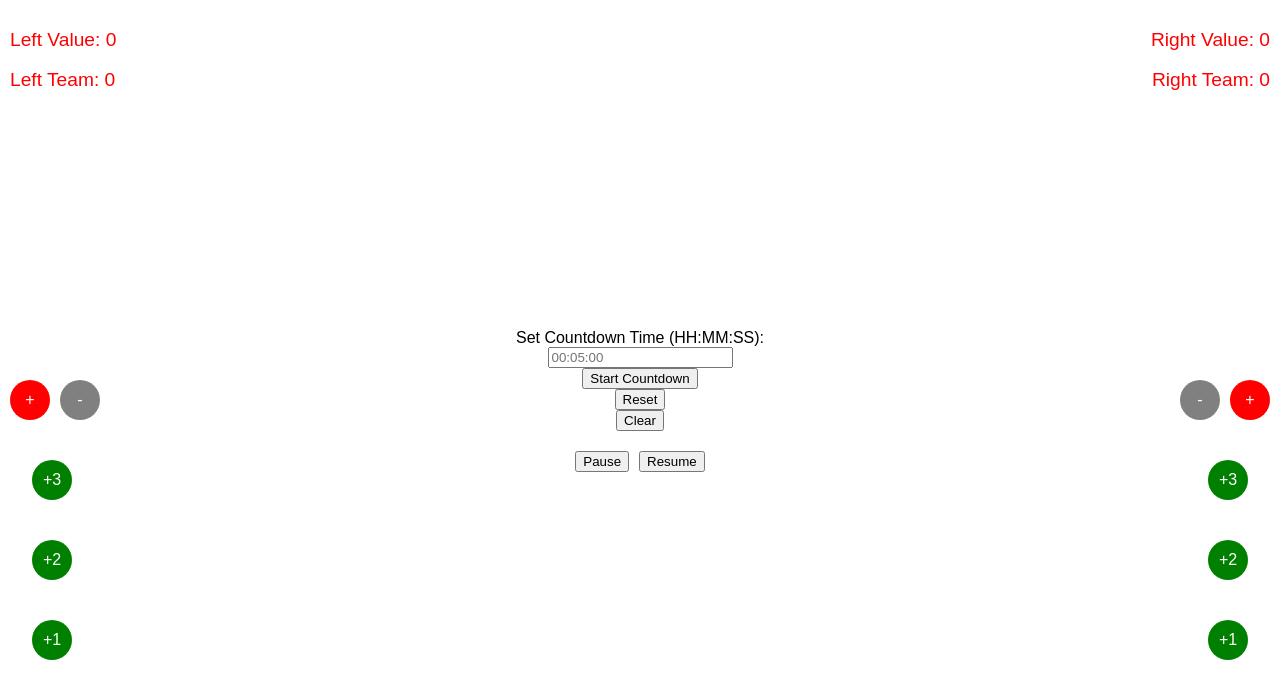
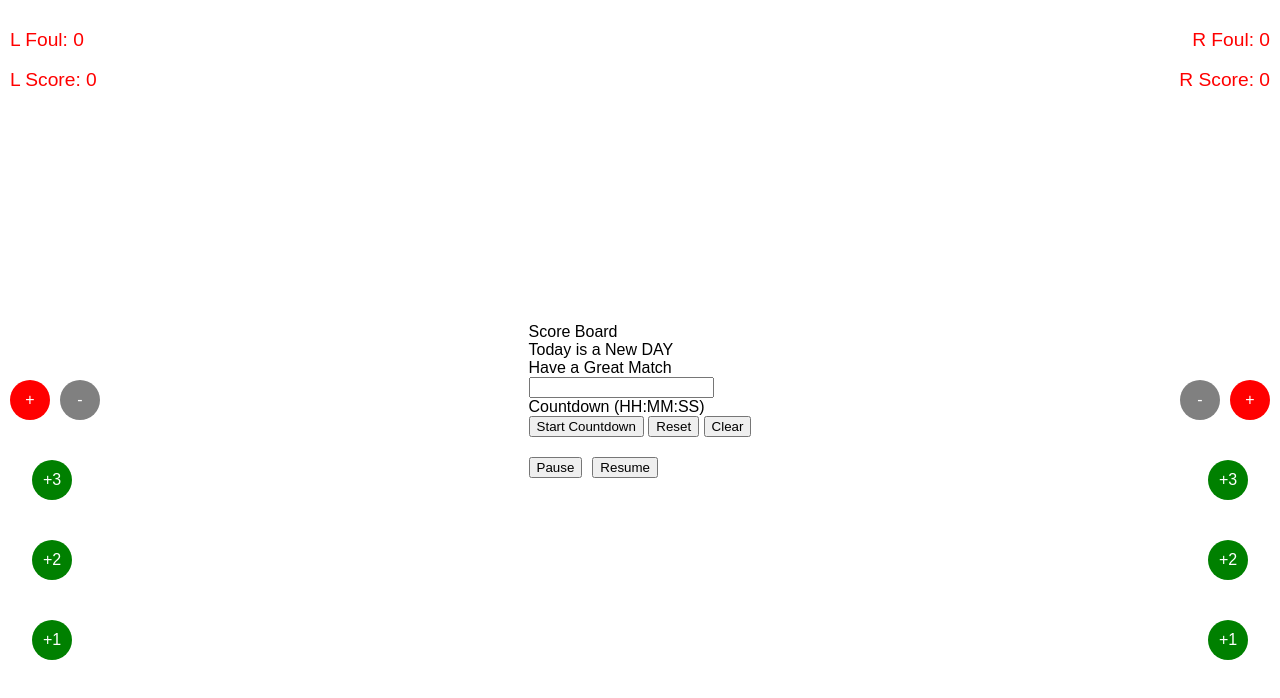
Before and after one commit to prats3992/score-board, a plain HTML site: page index.html in a window 1280 px wide. Drawn offline with Linux system fonts and the light colour scheme.

Commit message:
Fixing Site structure

```diff
--- a/index.html
+++ b/index.html
@@ -1,24 +1,32 @@
 <!DOCTYPE html>
 <html lang="en">
   <head>
-  <meta charset="UTF-8">
-  <meta name="viewport" content="width=device-width, initial-scale=1.0">
+    <meta charset="UTF-8" />
+    <meta name="viewport" content="width=device-width, initial-scale=1.0" />
     <title>Countdown Timer</title>
     <link rel="stylesheet" href="master.css" />
     <script src="main.js"></script>
   </head>
   <body>
 
-<label for="timeInput">Set Countdown Time (HH:MM:SS): </label>
-<input type="text" id="timeInput" placeholder="00:05:00">
-<button onclick="startTimer()" id="startButton">Start Countdown</button>
-<button onclick="resetTimer()">Reset</button>
-<button onclick="clearTimer()">Clear</button>
+    <div class="form">
+      <div class="title">Score Board</div>
+      <div class="subtitle">Today is a New DAY</div>
+      <div class="subtitle">Have a Great Match</div>
+      <div class="input-container ic1">
+        <input id="timeInput" class="input" type="text" placeholder=" " />
+        <div class="cut"></div>
+        <label for="timeInput" class="placeholder">Countdown (HH:MM:SS)</label>
+      </div>
+
+    <button onclick="startTimer()" id="startButton" class="submit">Start Countdown</button>
+    <button onclick="resetTimer()" class="submit">Reset</button>
+    <button onclick="clearTimer()" class="submit">Clear</button>
 
     <div id="timer"></div>
     <div id="controls">
-  <button onclick="pauseTimer()">Pause</button>
-  <button onclick="resumeTimer()">Resume</button>
+      <button onclick="pauseTimer()" class="submit">Pause</button>
+      <button onclick="resumeTimer()" class="submit">Resume</button>
     </div>
 
     <button id="leftBtn3" onclick="score_inc('left',3)">+3</button>
@@ -35,10 +43,9 @@
     <button id="leftDecreaseBtn" onclick="decreaseCounter('left')">-</button>
     <button id="rightDecreaseBtn" onclick="decreaseCounter('right')">-</button>
 
-<p id="leftValue">Left Value: 0</p>
-<p id="rightValue">Right Value: 0</p>
-<p id="leftScore">Left Team: 0</p>
-<p id="rightScore">Right Team: 0</p>
-
+    <p id="leftValue">L Foul: 0</p>
+    <p id="rightValue">R Foul: 0</p>
+    <p id="leftScore">L Score: 0</p>
+    <p id="rightScore">R Score: 0</p>
   </body>
 </html>
```
Lines whose indentation alone changed are shown as unchanged.
